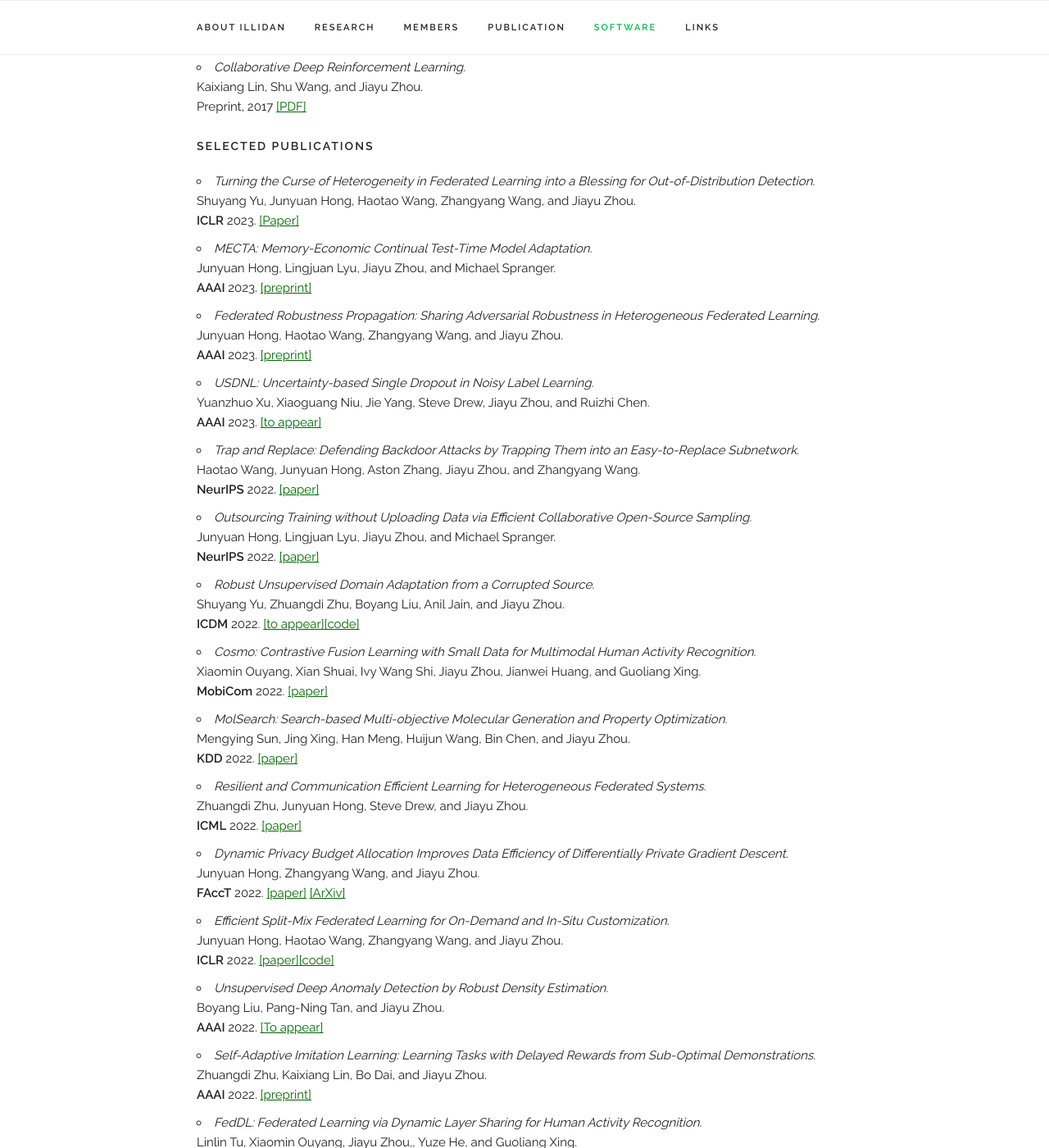
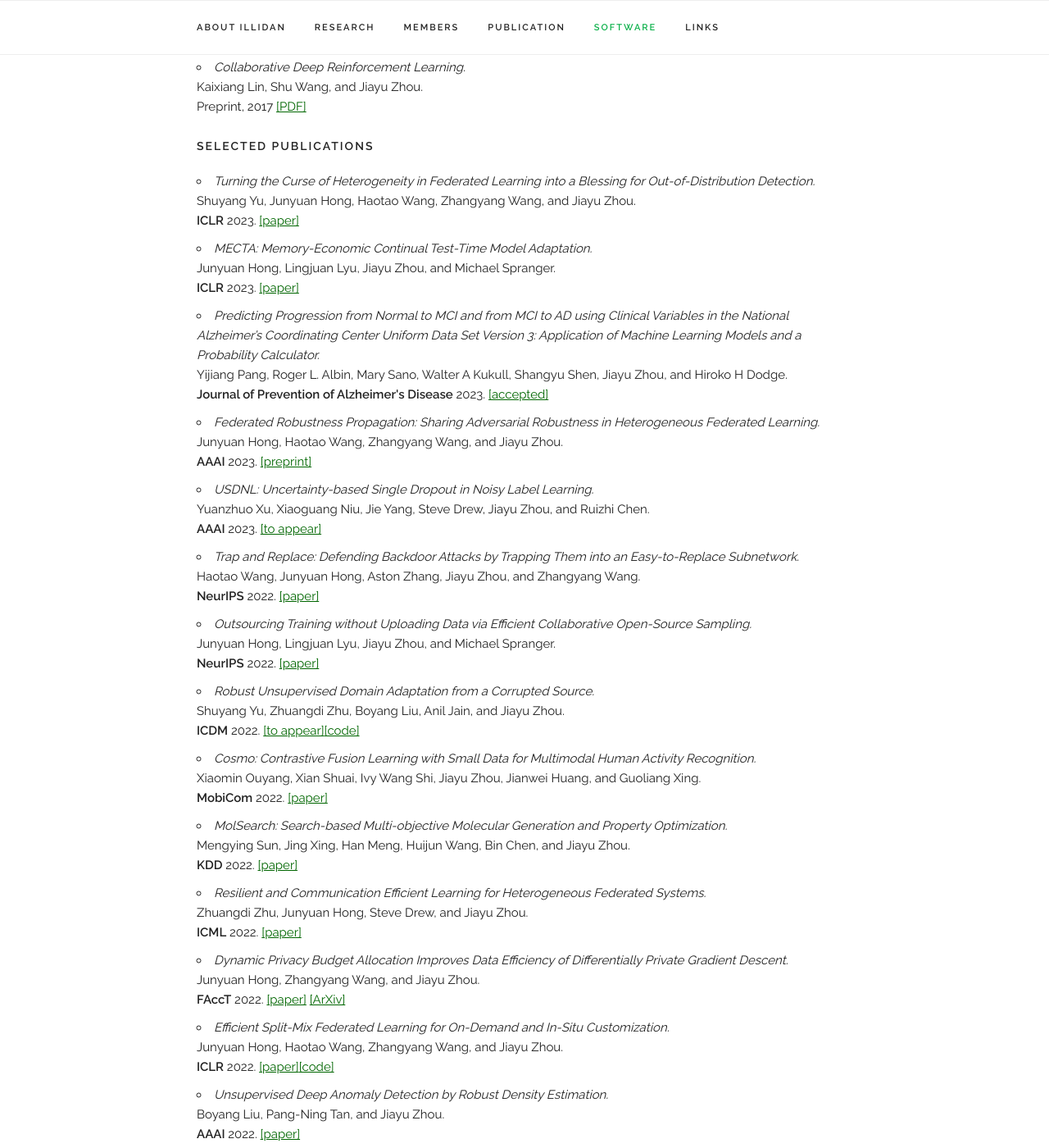
Before and after one commit to Marvelrex/denos.lab.io, a Jekyll site: the page built from index.html, in a window 1280 px wide and 1400 px high, scrolled down 6681 px. Shown: the whole window at 82% size. Built offline with Jekyll 4.4.1, drawn with Linux system fonts in a browser that asks for light colours; nearby versions of some CDN libraries; some of the changed text lies outside the part shown.

Commit message:
Clear publication

```diff
--- a/_layouts/default.html
+++ b/_layouts/default.html
@@ -309,12 +309,17 @@
       <ul>
         <li><i>Turning the Curse of Heterogeneity in Federated Learning into a Blessing for Out-of-Distribution Detection. </i><br>
             Shuyang Yu, Junyuan Hong, Haotao Wang, Zhangyang Wang, and Jiayu Zhou. <br>
-            <b>ICLR</b> 2023. <a href="https://openreview.net/forum?id=mMNimwRb7Gr" target="_blank">[Paper]</a>
+            <b>ICLR</b> 2023. <a href="https://openreview.net/forum?id=mMNimwRb7Gr" target="_blank">[paper]</a>
         </li>
 
         <li><i>MECTA: Memory-Economic Continual Test-Time Model Adaptation. </i><br>
             Junyuan Hong, Lingjuan Lyu, Jiayu Zhou, and Michael Spranger. <br>
-            <b>AAAI</b> 2023. <a href="https://arxiv.org/abs/2106.10196" target="_blank">[preprint]</a>
+            <b>ICLR</b> 2023. <a href="https://openreview.net/forum?id=N92hjSf5NNh" target="_blank">[paper]</a>
+        </li>
+
+        <li><i>Predicting Progression from Normal to MCI and from MCI to AD using Clinical Variables in the National Alzheimer’s Coordinating Center Uniform Data Set Version 3:  Application of Machine Learning Models and a Probability Calculator. </i><br>
+            Yijiang Pang, Roger L. Albin, Mary Sano, Walter A Kukull, Shangyu Shen, Jiayu Zhou, and Hiroko H Dodge. <br>
+            <b>Journal of Prevention of Alzheimer's Disease</b> 2023. <a href="#" target="_blank">[accepted]</a>
         </li>
 
         <li><i>Federated Robustness Propagation: Sharing Adversarial Robustness in Heterogeneous Federated Learning. </i><br>
@@ -324,17 +329,17 @@
 
         <li><i>USDNL: Uncertainty-based Single Dropout in Noisy Label Learning. </i><br>
             Yuanzhuo Xu, Xiaoguang Niu, Jie Yang, Steve Drew, Jiayu Zhou, and Ruizhi Chen. <br>
-            <b>AAAI</b> 2023. <a href="" target="_blank">[to appear]</a>
+            <b>AAAI</b> 2023. <a href="#" target="_blank">[to appear]</a>
         </li>
 
         <li><i>Trap and Replace: Defending Backdoor Attacks by Trapping Them into an Easy-to-Replace Subnetwork. </i><br>
             Haotao Wang, Junyuan Hong, Aston Zhang, Jiayu Zhou, and Zhangyang Wang. <br>
-            <b>NeurIPS</b> 2022. <a href="https://arxiv.org/pdf/2210.06428.pdf" target="_blank">[paper]</a>
+            <b>NeurIPS</b> 2022. <a href="https://openreview.net/forum?id=h10xdBrOxNI" target="_blank">[paper]</a>
         </li>
 
         <li><i>Outsourcing Training without Uploading Data via Efficient Collaborative Open-Source Sampling. </i><br>
             Junyuan Hong, Lingjuan Lyu, Jiayu Zhou, and Michael Spranger. <br>
-            <b>NeurIPS</b> 2022. <a href="https://arxiv.org/pdf/2210.12575.pdf" target="_blank">[paper]</a>
+            <b>NeurIPS</b> 2022. <a href="https://openreview.net/forum?id=C6Iin6nXJy" target="_blank">[paper]</a>
         </li>
 
         <li><i>Robust Unsupervised Domain Adaptation from a Corrupted Source. </i><br>
@@ -371,12 +376,12 @@
 
         <li><i>Unsupervised Deep Anomaly Detection by Robust Density Estimation. </i><br>
             Boyang Liu, Pang-Ning Tan, and Jiayu Zhou. <br>
-            <b>AAAI</b> 2022. <a href="#" target="_blank">[To appear]</a>
+            <b>AAAI</b> 2022. <a href="https://ojs.aaai.org/index.php/AAAI/article/view/20328" target="_blank">[paper]</a>
         </li>
 
         <li><i>Self-Adaptive Imitation Learning: Learning Tasks with Delayed Rewards from Sub-Optimal Demonstrations. </i><br>
             Zhuangdi Zhu, Kaixiang Lin, Bo Dai, and Jiayu Zhou. <br>
-            <b>AAAI</b> 2022. <a href="https://arxiv.org/abs/2004.00530" target="_blank">[preprint]</a>
+            <b>AAAI</b> 2022. <a href="https://ojs.aaai.org/index.php/AAAI/article/view/20914" target="_blank">[paper]</a>
         </li>
 
         <li><i>FedDL: Federated Learning via Dynamic Layer Sharing for Human Activity Recognition. </i><br>
@@ -434,11 +439,6 @@
             <b>MobiSys</b> 2021. <a href="https://dl.acm.org/doi/10.1145/3458864.3467681" target="_blank">[paper]</a>
         </li>
 
-        <li><i>EdgePV: Collaborative Edge Computing Framework for Task Offloading. </i><br>
-            Khoa Nguyen, Steve Drew, Changcheng Huang, and Jiayu Zhou. <br>
-            <b>ICC</b> 2021. [To Appear]
-        </li>
-
         <li><i>Learning Model-Based Privacy Protection under Budget Constraints. </i><br>
             Junyuan Hong, Haotao Wang, Zhangyang Wang, and Jiayu Zhou. <br>
             <b>AAAI</b> 2021. <a href="https://www.aaai.org/AAAI21Papers/AAAI-7394.HongJ.pdf" target="_blank">[paper]</a>
@@ -481,7 +481,7 @@
 
         <li><i>Shoreline: Data-Driven Threshold Estimation of the Online Reserves of Cryptocurrency Trading Platforms. </i><br>
             Xitong Zhang, He Zhu, and Jiayu Zhou. <br>
-            <b>AAAI</b> 2020. Accepted
+            <b>AAAI</b> 2020. <a href="https://ojs.aaai.org/index.php/AAAI/article/view/5472" target="_blank">[paper]</a>
         </li>
 
         <li><i>Boosted Trajectory Calibration for Traffic State Estimation. </i><br>
@@ -539,17 +539,17 @@
 
         <li><i>Distributed Data Vending on Blockchain. </i><br>
             Jiayu Zhou, Fengyi Tang, He Zhu, Ning Nan, and Ziheng Zhou. <br>
-            <b>IEEE Blockchain</b> 2018, Accepted <a href="https://arxiv.org/abs/1803.05871" target="_blank">[arXiv]</a>
+            <b>IEEE Blockchain</b> 2018 <a href="https://arxiv.org/abs/1803.05871" target="_blank">[arXiv]</a>
         </li>
 
         <li><i>Efficient Large-Scale Fleet Management via Multi-Agent Deep Reinforcement Learning. </i><br>
             Kaixiang Lin, Renyu Zhao, Zhe Xu, and Jiayu Zhou. <br>
-            <b>KDD</b> 2018, Accepted. <a href="https://arxiv.org/abs/1802.06444" target="_blank">[Preprint]</a>
+            <b>KDD</b> 2018. <a href="https://dl.acm.org/doi/10.1145/3219819.3219993" target="_blank">[paper]</a>
         </li>
 
         <li><i>Identify Susceptible Locations in Medical Records via Adversarial Attacks on Deep Predictive Models. </i><br>
             Mengying Sun, Fengyi Tang, Jinfeng Yi, Fei Wang, and Jiayu Zhou. <br>
-            <b>KDD</b> 2018, Accepted. <a href="https://arxiv.org/abs/1802.04822" target="_blank">[Preprint]</a>
+            <b>KDD</b> 2018. <a href="https://dl.acm.org/doi/10.1145/3219819.3219909" target="_blank">[paper]</a>
         </li>
 
         <li><i>Subspace Network: Deep Multi-Task Censored Regression for Modeling Neurodegenerative Diseases. </i><br>
```
